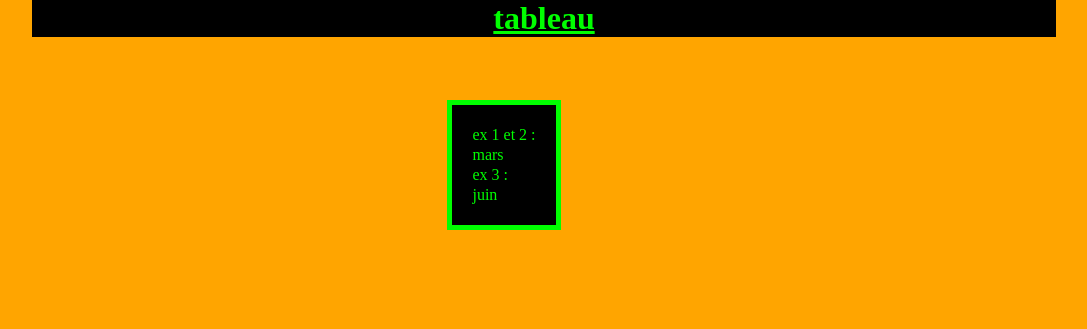
After one commit to Tsukihub/startingPhp, a PHP site: page /tableau.php in a window 1280 px wide. The commit adds this page. Shown: the top 329 px of the page, without its empty margins (96-1183 px from the left). Run offline with PHP 8.4, Linux system fonts and the light colour scheme.

Commit message:
ex5.1.2.3

```diff
--- a/index.php
+++ b/index.php
@@ -15,6 +15,7 @@
 <a href='condition.php'>exo2</a>
 <a href='boucle.php'>exercice 3</a>
 <a href='fonction.php'>exercice 4</a>
+<a href='tableau.php'>exercice 5</a>
 
 
 
--- /dev/null
+++ b/tableau.php
@@ -0,0 +1,21 @@
+<!DOCTYPE html>
+<html lang="en">
+<head>
+	<meta charset="UTF-8">
+	<title>boucles</title>
+	<link rel="stylesheet" href="style/css/style.css">
+</head>
+<body>
+<h1>tableau</h1>
+<div>
+<?php
+echo "ex 1 et 2 :<br/> ";
+$mois = array("janvier", "fevrier", "mars", "avril",  "mai", "juin",  "juillet", "août", "septembre", "octobre", "novembre", "décembre");
+echo $mois[2]."<br/>";
+echo "ex 3 :<br/> ";
+echo $mois[5]."<br/>";
+
+?>
+</div>
+</body>
+</html>
```
